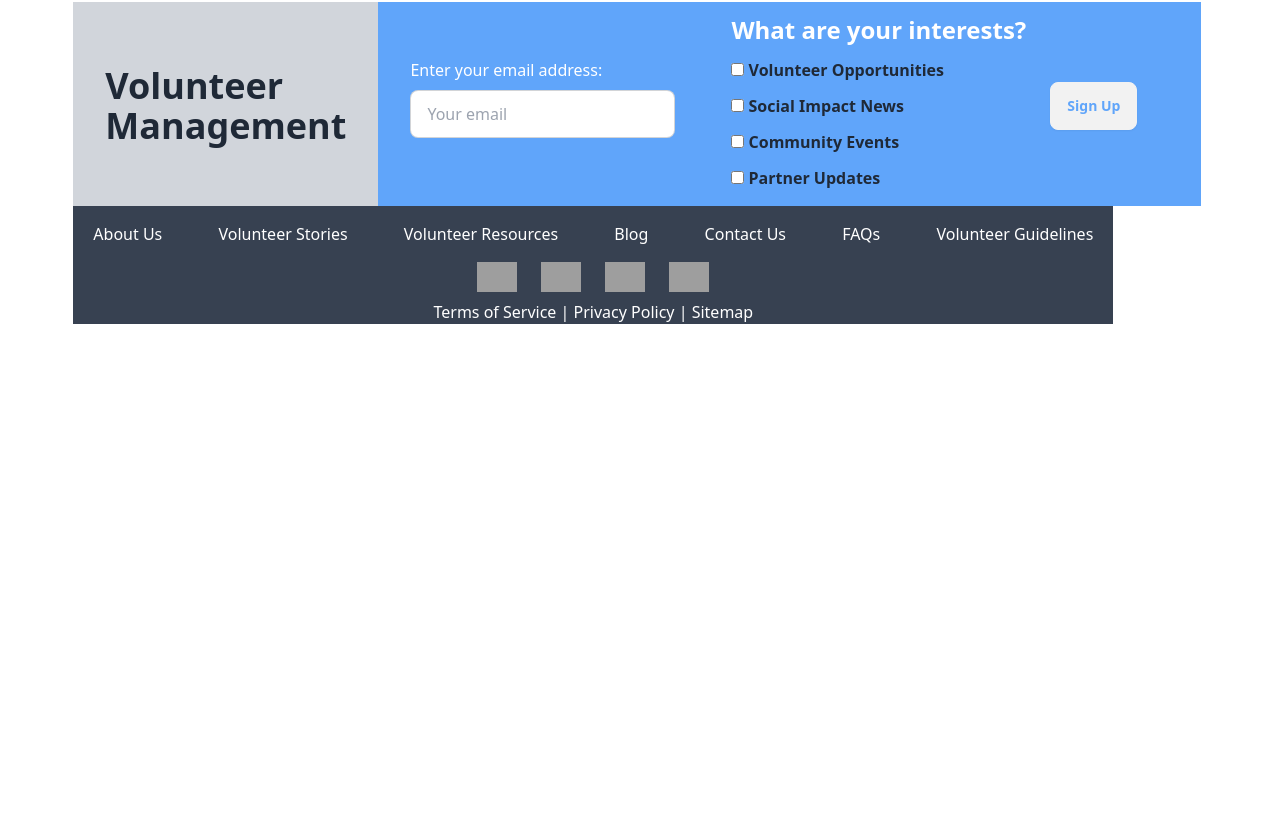
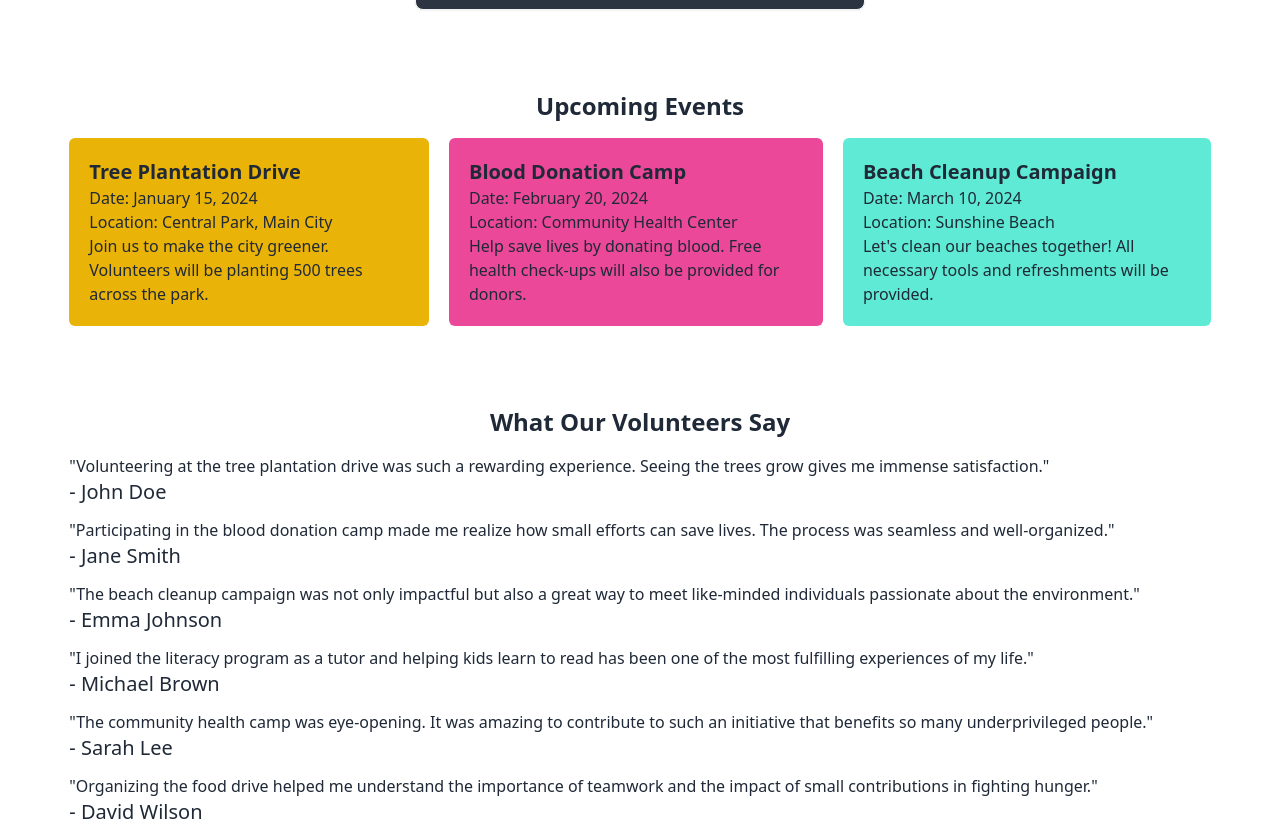
Before and after one commit to rakibnafiz6/volunteer-management, a React (Vite) app: page / in a window 1280 px wide. Shown: the part 752-1580 px from the top of the page. Before the commit the page ends 1076 px from the top, so only its background shows below. Built offline with nearby package versions, Linux system fonts and the light colour scheme; no server answers; grey boxes are pictures that could not be loaded.

Commit message:
added the home page two extra section

```diff
--- /dev/null
+++ b/src/components/Testimonial/Testimonial.jsx
@@ -0,0 +1,39 @@
+import React from 'react';
+
+const Testimonial = () => {
+    return (
+        <div>
+            <section className="testimonials">
+                <h2 className='text-center text-2xl font-bold mb-4'>What Our Volunteers Say</h2>
+                <div className="testimonials-container">
+                    <div className="testimonial mb-3">
+                        <p className='text-base font-light'>"Volunteering at the tree plantation drive was such a rewarding experience. Seeing the trees grow gives me immense satisfaction."</p>
+                        <h4 className='text-xl font-medium'>- John Doe</h4>
+                    </div>
+                    <div className="testimonial mb-3">
+                        <p className='text-base font-light'>"Participating in the blood donation camp made me realize how small efforts can save lives. The process was seamless and well-organized."</p>
+                        <h4 className='text-xl font-medium'>- Jane Smith</h4>
+                    </div>
+                    <div className="testimonial mb-3">
+                        <p className='text-base font-light'>"The beach cleanup campaign was not only impactful but also a great way to meet like-minded individuals passionate about the environment."</p>
+                        <h4 className='text-xl font-medium'>- Emma Johnson</h4>
+                    </div>
+                    <div className="testimonial mb-3">
+                        <p className='text-base font-light'>"I joined the literacy program as a tutor and helping kids learn to read has been one of the most fulfilling experiences of my life."</p>
+                        <h4 className='text-xl font-medium'>- Michael Brown</h4>
+                    </div>
+                    <div className="testimonial mb-3">
+                        <p className='text-base font-light'>"The community health camp was eye-opening. It was amazing to contribute to such an initiative that benefits so many underprivileged people."</p>
+                        <h4 className='text-xl font-medium'>- Sarah Lee</h4>
+                    </div>
+                    <div className="testimonial mb-3">
+                        <p className='text-base font-light'>"Organizing the food drive helped me understand the importance of teamwork and the impact of small contributions in fighting hunger."</p>
+                        <h4 className='text-xl font-medium'>- David Wilson</h4>
+                    </div>
+                </div>
+            </section>
+        </div>
+    );
+};
+
+export default Testimonial;
--- /dev/null
+++ b/src/components/UpComingEvents/UpComingEvents.jsx
@@ -0,0 +1,33 @@
+import React from 'react';
+
+const UpComingEvents = () => {
+    return (
+        <div>
+            <section className="upcoming-events">
+                <h2 className='text-2xl font-bold text-center'>Upcoming Events</h2>
+                <ul className='flex mt-4 gap-5'>
+                    <li className='bg-yellow-500 p-5 rounded-md'>
+                        <h3 className='text-xl font-bold'>Tree Plantation Drive</h3>
+                        <p><span className=' font-medium'>Date: </span> January 15, 2024</p>
+                        <p><span className=' font-medium'>Location: </span> Central Park, Main City</p>
+                        <p>Join us to make the city greener. Volunteers will be planting 500 trees across the park.</p>
+                    </li>
+                    <li className='bg-pink-500 p-5 rounded-md'>
+                        <h3 className='text-xl font-bold'>Blood Donation Camp</h3>
+                        <p><span className=' font-medium'>Date: </span> February 20, 2024</p>
+                        <p><span className=' font-medium'>Location: </span> Community Health Center</p>
+                        <p>Help save lives by donating blood. Free health check-ups will also be provided for donors.</p>
+                    </li>
+                    <li className='bg-teal-300 p-5 rounded-md'>
+                        <h3 className='text-xl font-bold'>Beach Cleanup Campaign</h3>
+                        <p className=''><span className=' font-medium'>Date: </span> March 10, 2024</p>
+                        <p><span className=' font-medium'>Location: </span> Sunshine Beach</p>
+                        <p className=''>Let's clean our beaches together! All necessary tools and refreshments will be provided.</p>
+                    </li>
+                </ul>
+            </section>
+        </div>
+    );
+};
+
+export default UpComingEvents;
--- a/src/components/VolunteerNeed/VolunteerNeed.jsx
+++ b/src/components/VolunteerNeed/VolunteerNeed.jsx
@@ -15,7 +15,7 @@ const VolunteerNeed = () => {
     return (
         <div>
             <h2 className='text-2xl font-bold text-center'>Volunteer Need Now Section</h2>
-        <div className='grid grid-cols-1 md:grid-cols-2 lg:grid-cols-3 gap-6'>
+        <div className='grid grid-cols-1 md:grid-cols-2 lg:grid-cols-3 gap-6 mt-6'>
             {
                 volunteerNow.map(volunteer=><div key={volunteer._id} className="card bg-base-100 shadow-xl">
                     <figure className=''>
--- a/src/pages/Home.jsx
+++ b/src/pages/Home.jsx
@@ -1,6 +1,8 @@
 import React, { useEffect } from 'react';
 import Banner from '../components/Banner/Banner';
 import VolunteerNeed from '../components/VolunteerNeed/VolunteerNeed';
+import UpComingEvents from '../components/UpComingEvents/UpComingEvents';
+import Testimonial from '../components/Testimonial/Testimonial';
 
 const Home = () => {
     useEffect(()=>{
@@ -9,8 +11,14 @@ const Home = () => {
     return (
         <div>
         <Banner></Banner>
-        <section>
+        <section className='mt-20'>
             <VolunteerNeed></VolunteerNeed>
+        </section>
+        <section className='mt-20'>
+            <UpComingEvents></UpComingEvents>
+        </section>
+        <section className='mt-20'>
+            <Testimonial></Testimonial>
         </section>
         </div>
     );
```
